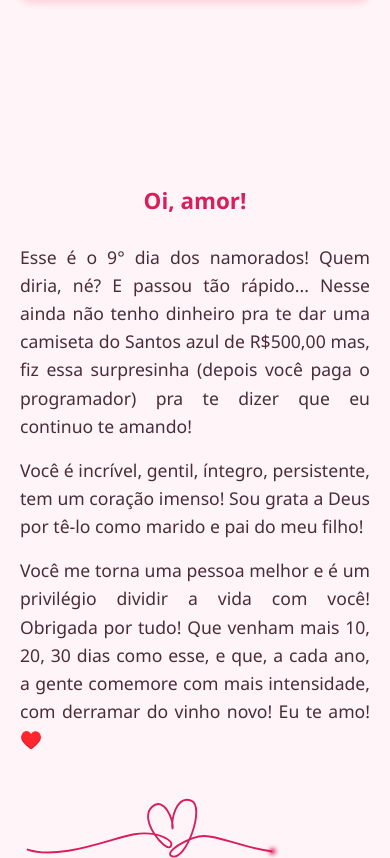
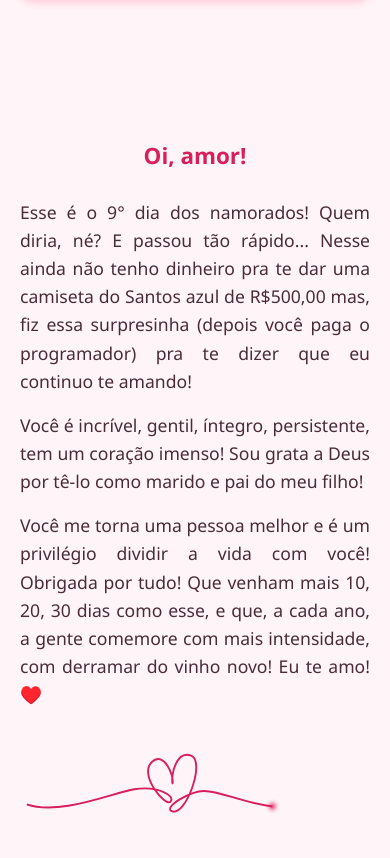
Before and after one commit to Rdg94/lingabs, a plain HTML site: page index.html in a window 390 px wide. Shown: the part 751-1609 px from the top of the page. Drawn offline with Linux system fonts and the light colour scheme.

Commit message:
correção

```diff
--- a/style_3.css
+++ b/style_3.css
@@ -155,8 +155,9 @@ footer {
   #container-2 {
     justify-content: center;
     align-items: center;
-    /* height: 100vh; */
+    height: 100vh;
     padding-top: 90px;
+    padding-top: 45px;
     /* padding-bottom: 40px; */
   }
 }
```
